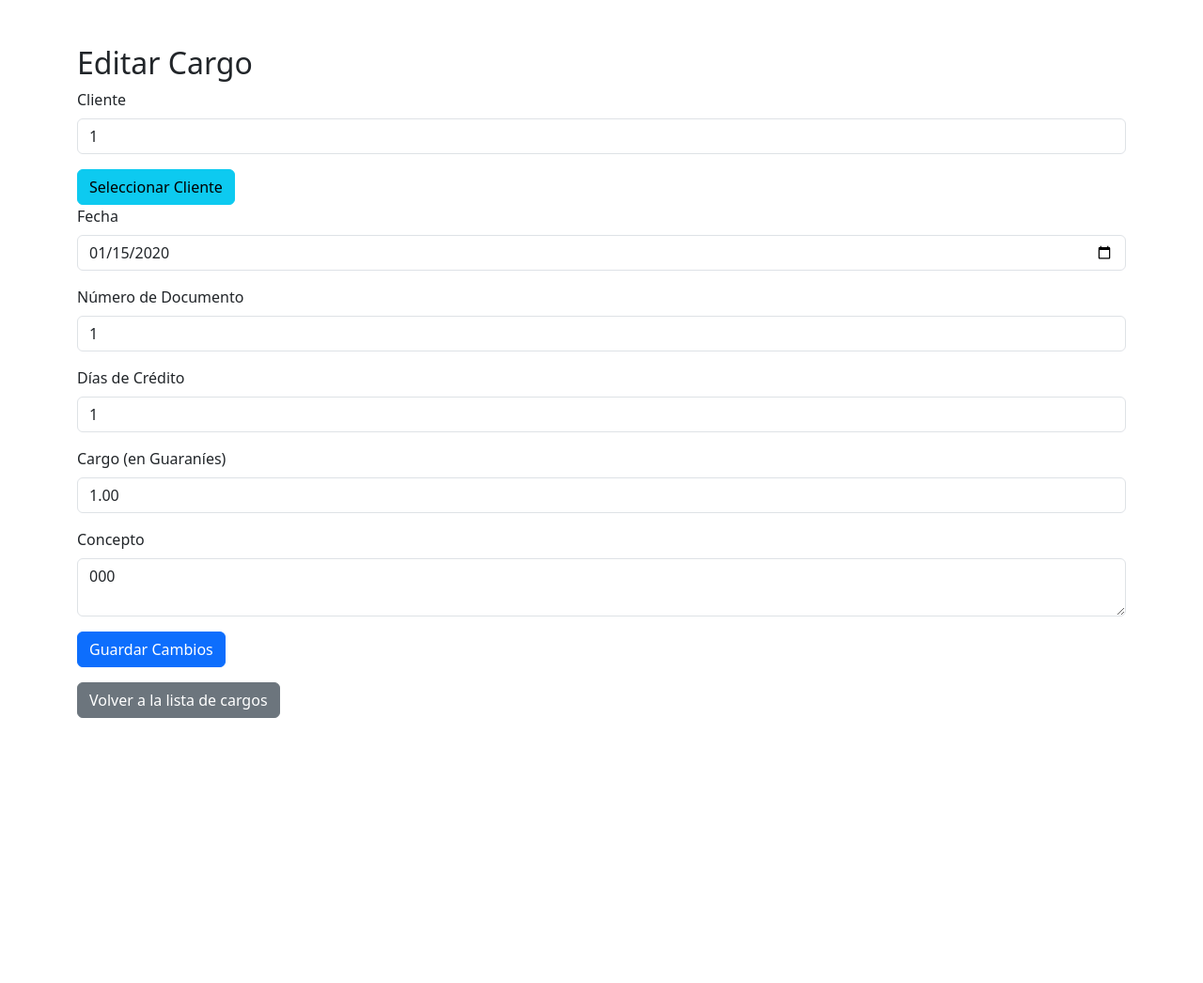
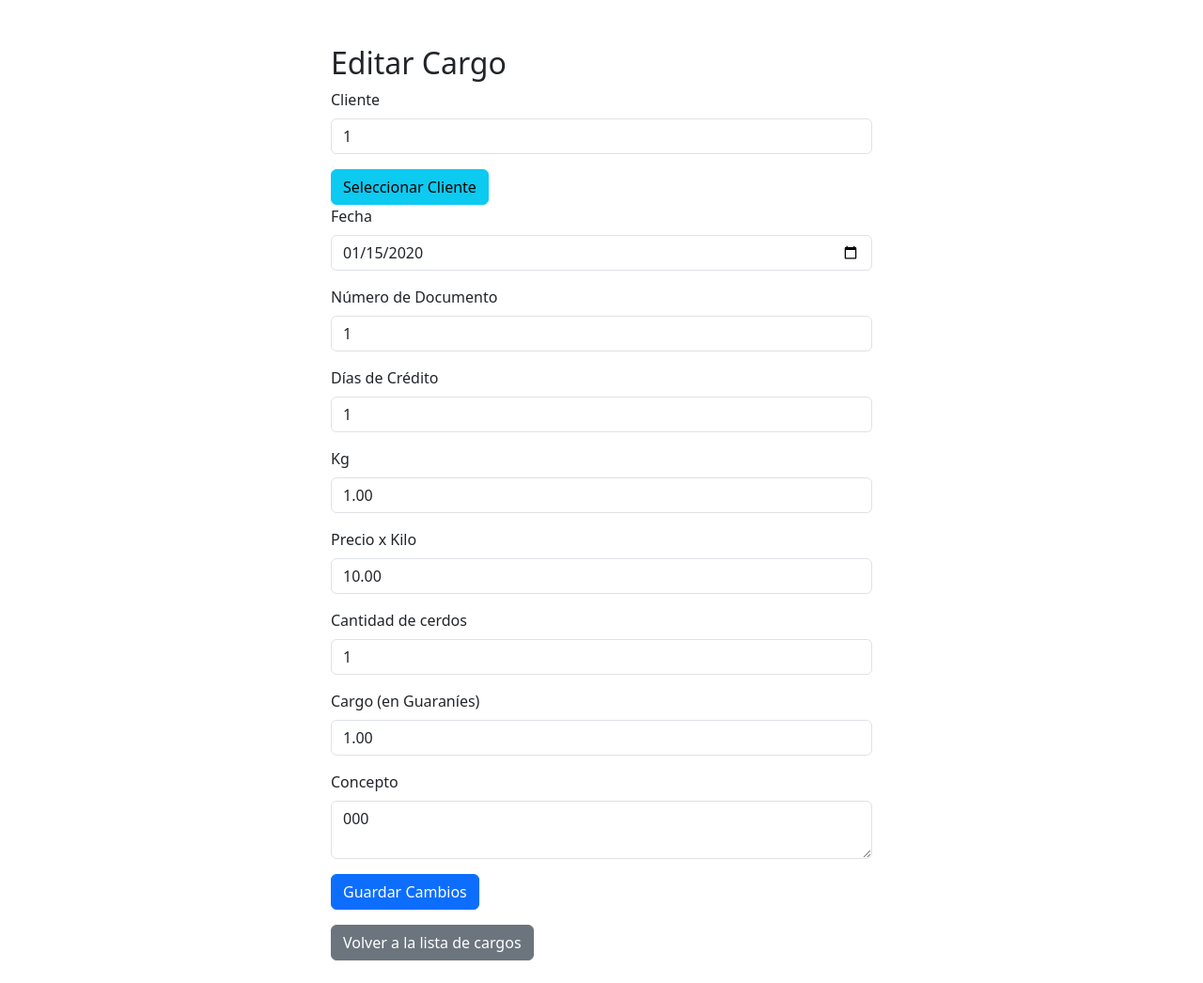
Before and after one commit to ingferchorojas/simplePHPsystem, a PHP site: page /pages/cargos/editar_cargo.php?id=1 in a window 1280 px wide. Shown: the part 56-1102 px from the top of the page at 94% size. Before the commit the page ends 820 px from the top, so only its background shows below. Run offline with PHP 8.4, Linux system fonts and the light colour scheme; tables that the repository leaves empty hold one stand-in row (values such as "Sample post").

Commit message:
fix: cantidad de cerdos

```diff
--- a/mydb.sql
+++ b/mydb.sql
@@ -53,9 +53,9 @@ CREATE TABLE `cargos` (
   `concepto` varchar(255) NOT NULL,
   `kg` decimal(10,2) NOT NULL,  -- Columna para los kilogramos
   `precio_por_kg` decimal(10,2) NOT NULL,  -- Columna para el precio por kilogramo
+  `cantidad_cerdos` int(11) NOT NULL,  -- Columna para la cantidad de cerdos
   `deleted` tinyint(4) NOT NULL DEFAULT 0
 ) ENGINE=InnoDB DEFAULT CHARSET=utf8mb4 COLLATE=utf8mb4_general_ci;
-
 
 
 --
--- a/pages/cargos/editar_cargo.php
+++ b/pages/cargos/editar_cargo.php
@@ -27,6 +27,9 @@ if ($_SERVER["REQUEST_METHOD"] == "POST") {
     $dias_credito = $_POST['dias_credito'];
     $cargo_valor = $_POST['cargo'];
     $concepto = $_POST['concepto'];
+    $kg = $_POST['kg']; // Obtener los kg del formulario
+    $cantidad_cerdos = $_POST['cantidad_cerdos'];
+    $precio_por_kg = $_POST['precio_por_kilo'];
 
     // Consulta para actualizar el cargo
     $sql = "UPDATE cargos SET
@@ -35,7 +38,10 @@ if ($_SERVER["REQUEST_METHOD"] == "POST") {
                 numero_documento = '$documento_numero',
                 dias_credito = '$dias_credito',
                 cargo = '$cargo_valor',
-                concepto = '$concepto'
+                concepto = '$concepto',
+                kg = '$kg',
+                cantidad_cerdos = '$cantidad_cerdos',
+                precio_por_kg = '$precio_por_kg'
             WHERE id = '$cargo_id'";
 
     if ($conn->query($sql) === TRUE) {
@@ -64,7 +70,7 @@ if ($_SERVER["REQUEST_METHOD"] == "POST") {
         </div>
     </nav>
 
-    <div class="container mt-5">
+    <div class="container mt-5" style="max-width: 600px;">
         <h2>Editar Cargo</h2>
 
         <form action="editar_cargo.php?id=<?php echo $cargo['id']; ?>" method="POST">
@@ -87,6 +93,20 @@ if ($_SERVER["REQUEST_METHOD"] == "POST") {
                 <label for="dias_credito" class="form-label">Días de Crédito</label>
                 <input type="number" class="form-control" id="dias_credito" name="dias_credito" value="<?php echo $cargo['dias_credito']; ?>" required>
             </div>
+             <!-- Campo de kg -->
+             <div class="mb-3">
+                <label for="kg" class="form-label">Kg</label>
+                <input type="number" class="form-control" id="kg" name="kg" value="<?php echo $cargo['kg']; ?>" required>
+            </div>
+            <!-- Campo de precio por kilo -->
+            <div class="mb-3">
+                <label for="precio_por_kilo" class="form-label">Precio x Kilo</label>
+                <input type="number" class="form-control" id="precio_por_kilo" name="precio_por_kilo" value="<?php echo $cargo['precio_por_kg']; ?>" required>
+            </div>
+            <div class="mb-3">
+                <label for="cantidad_cerdos" class="form-label">Cantidad de cerdos</label>
+                <input type="number" class="form-control" id="cantidad_cerdos" name="cantidad_cerdos" value="<?php echo $cargo['cantidad_cerdos']; ?>" required>
+            </div>
             <div class="mb-3">
                 <label for="cargo" class="form-label">Cargo (en Guaraníes)</label>
                 <input type="number" class="form-control" id="cargo" name="cargo" value="<?php echo $cargo['cargo']; ?>" required>
@@ -100,6 +120,8 @@ if ($_SERVER["REQUEST_METHOD"] == "POST") {
         </form>
 
         <a href="cargos.php" class="btn btn-secondary mt-3">Volver a la lista de cargos</a>
+        <br>
+        <br>
     </div>
 
     <script src="../../assets/jquery/jquery-3.6.0.min.js"></script>
```
Also changed, not shown: pages/cargos/agregar_cargo.php (+9 -2 lines), pages/cargos/cargos.php (+7 -4 lines), pages/cargos/cargos_pdf.php (+11 -8 lines), pages/saldos/saldos.php (+10 -3 lines), pages/saldos/saldos_pdf.php (+8 -0 lines).
